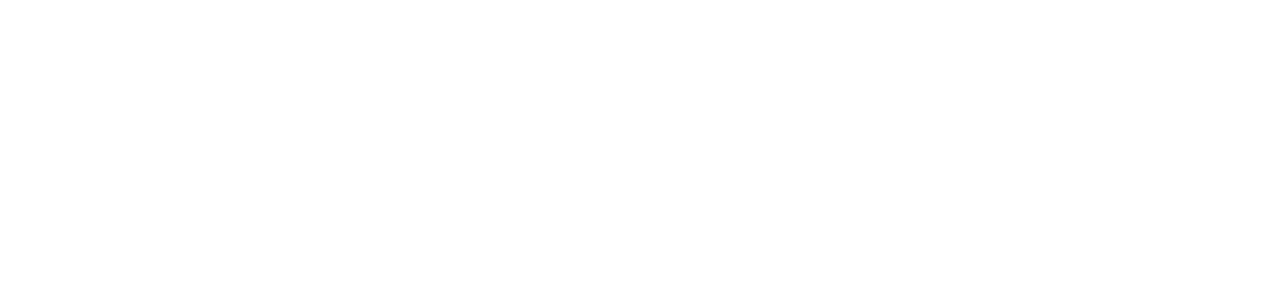
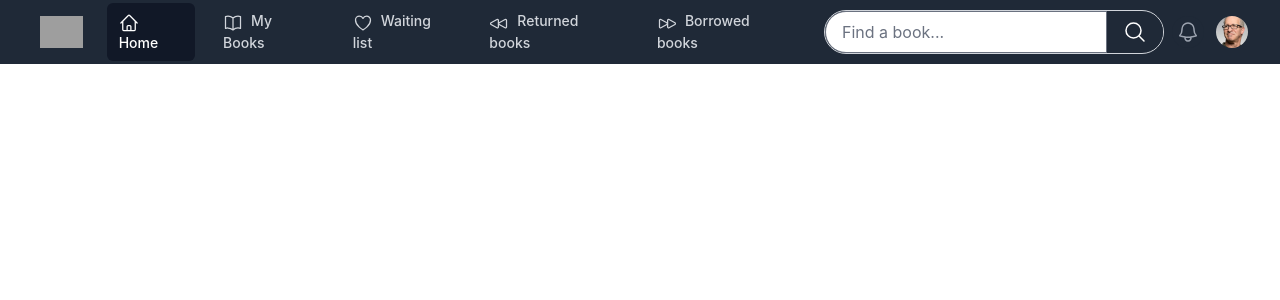
Before and after one commit to firasfilali/Social-Network-Book-, a React (Create React App) app in the folder book-network-ui/: page /books in a window 1280 px wide. Before the commit this address had no page. Shown: the top 300 px of the page. Built offline with nearby package versions, Linux system fonts and the light colour scheme; grey boxes are pictures that could not be loaded.

Commit message:
Implement the navigation bar

```diff
--- a/book-network-ui/package.json
+++ b/book-network-ui/package.json
@@ -8,6 +8,8 @@
     "@fortawesome/free-regular-svg-icons": "^6.6.0",
     "@fortawesome/free-solid-svg-icons": "^6.6.0",
     "@fortawesome/react-fontawesome": "^0.2.2",
+    "@headlessui/react": "^2.1.10",
+    "@heroicons/react": "^2.1.5",
     "@testing-library/jest-dom": "^5.17.0",
     "@testing-library/react": "^13.4.0",
     "@testing-library/user-event": "^13.5.0",
--- a/book-network-ui/src/App.js
+++ b/book-network-ui/src/App.js
@@ -4,6 +4,7 @@
 import { BrowserRouter, Routes, Route } from 'react-router-dom';
 import Register from './components/Register';
 import ActivateAccount from './components/ActivateAccount';
+import Books from './book/components/Books';
 
 function App() {
   return (
@@ -12,6 +13,7 @@
       <Route path='/login' element={<Login />} />
       <Route path='/register' element={<Register />} />
       <Route path='/activate-account' element={<ActivateAccount />} />
+      <Route path='/books' element={<Books />} />
     </Routes>
     </BrowserRouter>
 
--- a/book-network-ui/src/api/src/token/token.jsx
+++ /dev/null
@@ -1,11 +0,0 @@
-import React from 'react'
-
-function token() {
-  return (
-    <div>
-
-    </div>
-  )
-}
-
-export default token
--- /dev/null
+++ b/book-network-ui/src/book/NavBar/DeskTopNav.jsx
@@ -0,0 +1,47 @@
+import React, { useState } from "react";
+import { Link } from "react-router-dom";
+import { BookOpenIcon, HomeIcon, HeartIcon, BackwardIcon, ForwardIcon } from "@heroicons/react/24/outline";
+
+
+function classNames(...classes) {
+  return classes.filter(Boolean).join(" ");
+}
+
+const DesktopNavigation = ({ navigation }) => {
+  const [activeItem, setActiveItem] = useState("Home");
+  function getIconComponent(name) {
+    const icons = {
+      Home: <HomeIcon aria-hidden="true" className="h-5 w-5 inline mr-2" />,
+      "My Books": <BookOpenIcon aria-hidden="true" className="h-5 w-5 inline mr-2" />,
+      "Waiting list": <HeartIcon aria-hidden="true" className="h-5 w-5 inline mr-2" />,
+      "Returned books": <BackwardIcon aria-hidden="true" className="h-5 w-5 inline mr-2" />,
+      "Borrowed books": <ForwardIcon aria-hidden="true" className="h-5 w-5 inline mr-2" />
+    };
+    return icons[name] || null; // Return the icon component if it exists, otherwise null
+  }
+  return (
+    <div className="hidden sm:ml-6 sm:block">
+      <div className="flex space-x-4">
+        {navigation.map((item) => (
+          <Link
+            key={item.name}
+            to={item.href}
+            aria-current={item.name === activeItem ? "page" : undefined}
+            className={classNames(
+              item.name === activeItem
+                ? "bg-gray-900 text-white"
+                : "text-gray-300 hover:bg-gray-700 hover:text-white",
+              "rounded-md px-3 py-2 text-sm font-medium"
+            )}
+            onClick={() => setActiveItem(item.name)}
+          >
+            {getIconComponent(item.name)}
+            {item.name}
+          </Link>
+        ))}
+      </div>
+    </div>
+  );
+};
+
+export default DesktopNavigation;
--- /dev/null
+++ b/book-network-ui/src/book/NavBar/MobileMenuBtn.jsx
@@ -0,0 +1,18 @@
+import React from 'react';
+import { DisclosureButton } from '@headlessui/react';
+import { Bars3Icon, XMarkIcon } from '@heroicons/react/24/outline';
+
+const MobileMenuButton = () => {
+  return (
+    <div className="absolute inset-y-0 left-0 flex items-center sm:hidden">
+      {/* Mobile menu button */}
+      <DisclosureButton className="group relative inline-flex items-center justify-center rounded-md p-2 text-gray-400 hover:bg-gray-700 hover:text-white focus:outline-none focus:ring-2 focus:ring-inset focus:ring-white">
+        <span className="sr-only">Open main menu</span>
+        <Bars3Icon aria-hidden="true" className="block h-6 w-6 group-data-[open]:hidden" />
+        <XMarkIcon aria-hidden="true" className="hidden h-6 w-6 group-data-[open]:block" />
+      </DisclosureButton>
+    </div>
+  );
+};
+
+export default MobileMenuButton;
--- /dev/null
+++ b/book-network-ui/src/book/NavBar/MobileNav.jsx
@@ -0,0 +1,57 @@
+import React from "react";
+import {
+  BookOpenIcon,
+  HomeIcon,
+  HeartIcon,
+  BackwardIcon,
+  ForwardIcon,
+} from "@heroicons/react/24/outline";
+import { DisclosureButton } from "@headlessui/react";
+
+function classNames(...classes) {
+  return classes.filter(Boolean).join(" ");
+}
+
+const MobileNavigation = ({ navigation }) => {
+  function getIconComponent(name) {
+    const icons = {
+      Home: <HomeIcon aria-hidden="true" className="h-5 w-5 inline mr-2" />,
+      "My Books": (
+        <BookOpenIcon aria-hidden="true" className="h-5 w-5 inline mr-2" />
+      ),
+      "Waiting list": (
+        <HeartIcon aria-hidden="true" className="h-5 w-5 inline mr-2" />
+      ),
+      "Returned books": (
+        <BackwardIcon aria-hidden="true" className="h-5 w-5 inline mr-2" />
+      ),
+      "Borrowed books": (
+        <ForwardIcon aria-hidden="true" className="h-5 w-5 inline mr-2" />
+      ),
+    };
+    return icons[name] || null;
+  }
+  return (
+    <div className="space-y-1 px-2 pb-3 pt-2">
+      {navigation.map((item) => (
+        <DisclosureButton
+          key={item.name}
+          as="a"
+          href={item.href}
+          aria-current={item.current ? "page" : undefined}
+          className={classNames(
+            item.current
+              ? "bg-gray-900 text-white"
+              : "text-gray-300 hover:bg-gray-700 hover:text-white",
+            "block rounded-md px-3 py-2 text-base font-medium"
+          )}
+        >
+          {getIconComponent(item.name)}
+          {item.name}
+        </DisclosureButton>
+      ))}
+    </div>
+  );
+};
+
+export default MobileNavigation;
--- /dev/null
+++ b/book-network-ui/src/book/NavBar/ProfileDropdown.jsx
@@ -0,0 +1,58 @@
+import React from "react";
+import { Menu, MenuButton, MenuItem, MenuItems } from "@headlessui/react";
+import { Link } from "react-router-dom";
+import { useNavigate } from "react-router-dom";
+
+const ProfileDropdown = ({ profileImage, menuItems }) => {
+  const navigate = useNavigate();
+  const logout = () => {
+    navigate("/login");
+  };
+  return (
+    <Menu as="div" className="relative ml-3">
+      <div>
+        <MenuButton className="relative flex rounded-full bg-gray-800 text-sm focus:outline-none focus:ring-2 focus:ring-white focus:ring-offset-2 focus:ring-offset-gray-800">
+          <span className="absolute -inset-1.5" />
+          <span className="sr-only">Open user menu</span>
+          <img
+            alt="User Profile"
+            src={profileImage}
+            className="h-8 w-8 rounded-full"
+          />
+        </MenuButton>
+      </div>
+      <MenuItems
+        transition
+        className="absolute right-0 z-10 mt-2 w-48 origin-top-right rounded-md bg-white py-1 shadow-lg ring-1 ring-black ring-opacity-5 transition focus:outline-none data-[closed]:scale-95 data-[closed]:transform data-[closed]:opacity-0 data-[enter]:duration-100 data-[leave]:duration-75 data-[enter]:ease-out data-[leave]:ease-in"
+      >
+        {menuItems.map((item) => (
+          <MenuItem key={item.name}>
+            {({ active }) =>
+              item.name === "Sign out" ? (
+                <span
+                  onClick={logout}
+                  className={`block px-4 py-2 text-sm text-gray-700 cursor-pointer  ${
+                    active ? "bg-gray-100" : ""
+                  }`}
+                >
+                  {item.name}
+                </span>
+              ) : (
+                <Link
+                  to={item.href}
+                  className={`block px-4 py-2 text-sm text-gray-700  ${
+                    active ? "bg-gray-100" : ""
+                  }`}
+                >
+                  {item.name}
+                </Link>
+              )
+            }
+          </MenuItem>
+        ))}
+      </MenuItems>
+    </Menu>
+  );
+};
+
+export default ProfileDropdown;
--- /dev/null
+++ b/book-network-ui/src/book/components/Books.jsx
@@ -0,0 +1,12 @@
+import React from 'react'
+import MenuBar from './MenuBar'
+
+function Books() {
+  return (
+    <div>
+      <MenuBar/>
+    </div>
+  )
+}
+
+export default Books
--- /dev/null
+++ b/book-network-ui/src/book/components/MenuBar.jsx
@@ -0,0 +1,73 @@
+import { Disclosure, DisclosurePanel } from "@headlessui/react";
+import { BellIcon, MagnifyingGlassIcon } from "@heroicons/react/24/outline";
+import DesktopNavigation from "../NavBar/DeskTopNav";
+import MobileMenuButton from "../NavBar/MobileMenuBtn";
+import ProfileDropdown from "../NavBar/ProfileDropdown";
+import ProfilPic from "../../images/profilpic.jpg";
+import MobileNavigation from "../NavBar/MobileNav";
+
+const navigation = [
+  { name: "Home", href: "/books", current: false },
+  { name: "My Books", href: "my-books", current: false },
+  { name: "Waiting list", href: "my-waiting-list", current: false },
+  { name: "Returned books", href: "my-returned-books", current: false },
+  { name: "Borrowed books", href: "my-borrowed-books", current: false },
+];
+
+const profileMenuItems = [
+  { name: "Your Profile", href: "#" },
+  { name: "Settings", href: "#" },
+  { name: "Sign out", href: "#" },
+];
+
+export default function MenuBar() {
+  return (
+    <Disclosure as="nav" className="bg-gray-800">
+      <div className="mx-auto max-w-7xl px-2 sm:px-6 lg:px-8">
+        <div className="relative flex h-16 items-center justify-between">
+          <MobileMenuButton />
+          <div className="flex flex-1 items-center justify-center sm:items-stretch sm:justify-start">
+            <div className="flex flex-shrink-0 items-center pl-2">
+              <img
+                alt="Your Company"
+                src="https://www.tunisienumerique.com/wp-content/uploads/2021/09/steg.png"
+                className="h-8 w-auto"
+              />
+            </div>
+            <DesktopNavigation navigation={navigation} />
+          </div>
+          <div className="absolute inset-y-0 right-0 flex items-center pr-2 sm:static sm:inset-auto sm:ml-6 sm:pr-0">
+            <div className="flex items-center border mr-2 border-gray-300 rounded-full">
+              <input
+                type="text"
+                placeholder="Find a book..."
+                className="py-2 px-4 rounded-l-full focus:outline-none"
+              />
+              <button className="bg-gray-800 hover:bg-gray-700 text-white font-bold py-2 px-4 rounded-r-full">
+              <MagnifyingGlassIcon class="h-6 w-6 text-white-500" />
+              </button>
+            </div>
+            <button
+              type="button"
+              className="relative rounded-full bg-gray-800 p-1 text-gray-400 hover:text-white focus:outline-none focus:ring-2 focus:ring-white focus:ring-offset-2 focus:ring-offset-gray-800"
+            >
+              <span className="absolute -inset-1.5" />
+              <span className="sr-only">View notifications</span>
+              <BellIcon aria-hidden="true" className="h-6 w-6" />
+            </button>
+
+            {/* Profile dropdown */}
+            <ProfileDropdown
+              profileImage={ProfilPic}
+              menuItems={profileMenuItems}
+            />
+          </div>
+        </div>
+      </div>
+
+      <DisclosurePanel className="sm:hidden">
+        <MobileNavigation navigation={navigation} />
+      </DisclosurePanel>
+    </Disclosure>
+  );
+}
```
Also changed, not shown: book-network-ui/src/components/Login.jsx (+4 -8 lines), book-network-ui/src/images/profilpic.jpg (added), 1 other file (tests, documents, lock files or other folders).
